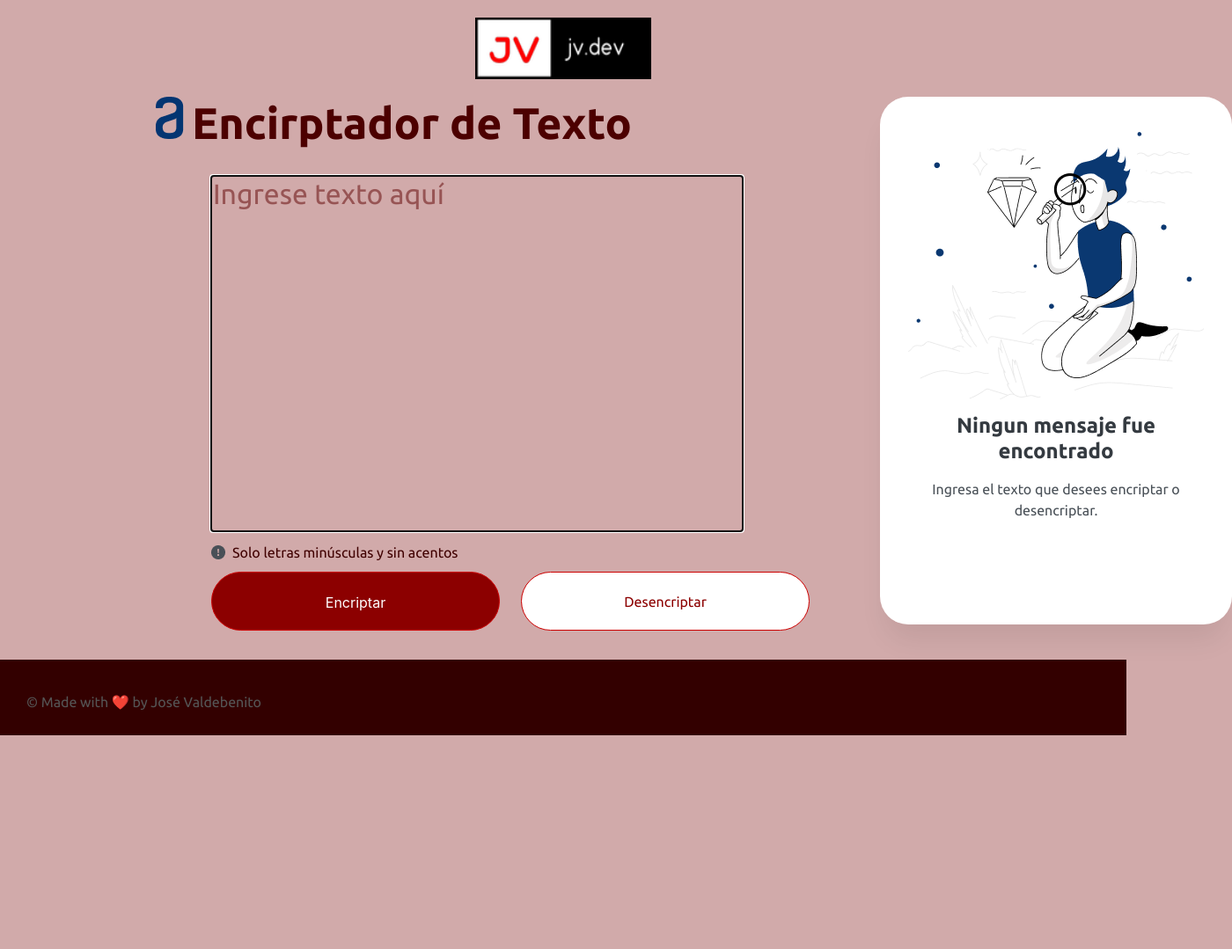
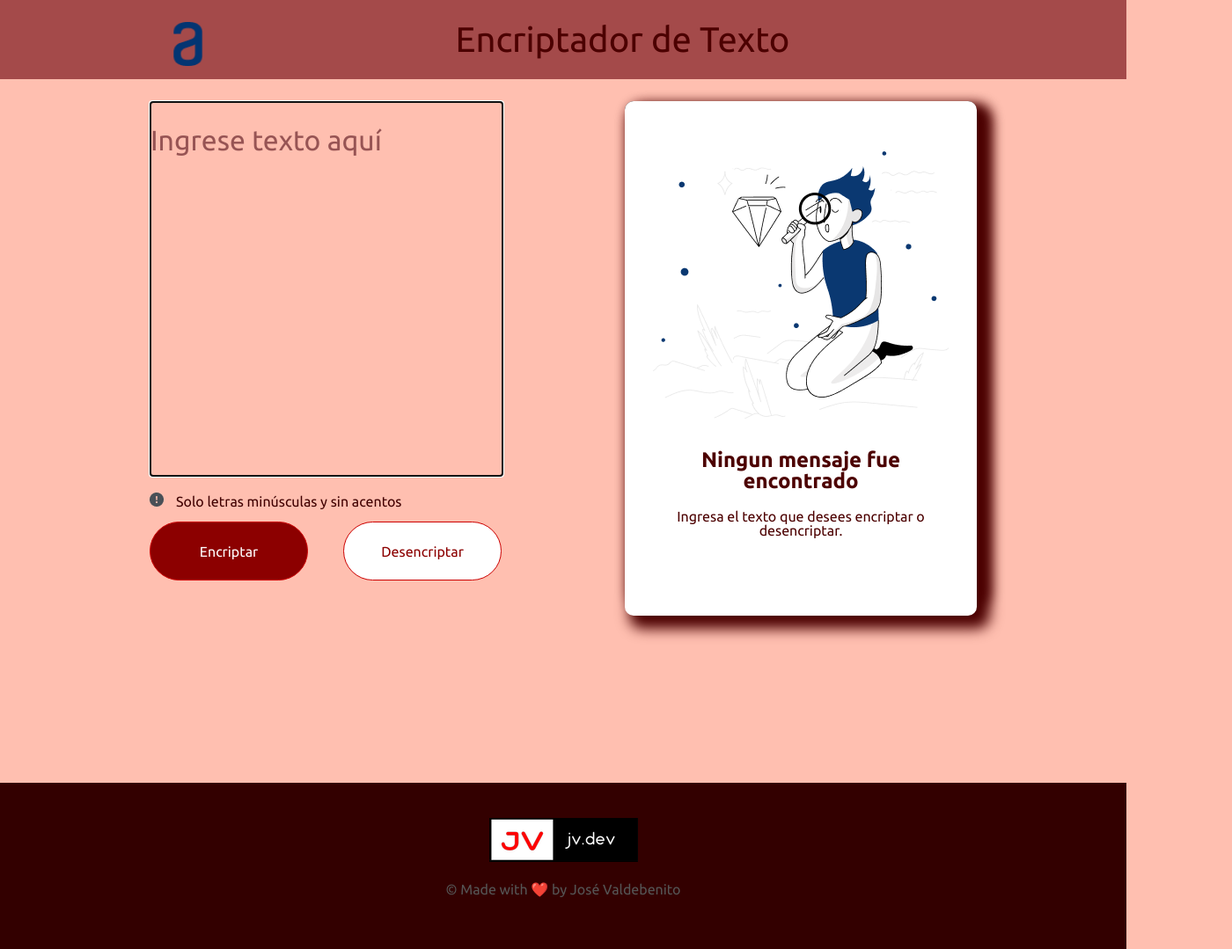
Before and after one commit to JoseValdebenitoG/jvtextencrypt, a plain HTML site: page index.html in a window 1280 px wide. Shown: the whole page at 88% size, 1400 px wide, since content can reach past the window. Before the commit the page ends 836 px from the top, so only its background shows below. Drawn offline with Linux system fonts and the light colour scheme.

Commit message:
ajustando responsive

```diff
--- a/index.html
+++ b/index.html
@@ -2,6 +2,7 @@
 <html lang="es">
     <head>
         <meta charset="utf-8" />
+        <meta name="viewport" content="width=device-width">
         <title>Encriptador de texto JV</title>
         <link rel="shortcut icon" href="static/logojv.ico" mce_href="static/logojv.ico" type="image/x-icon">
         <link rel="stylesheet" href="static/reset.css">
@@ -11,23 +12,27 @@
         <link href="https://fonts.googleapis.com/css2?family=Ubuntu:wght@300;400;700&display=swap" rel="stylesheet">
     </head>
     <body>
+
         <header>
             <div class="caja">
-
-                <img src="static/logojv.png" class="logojv" alt="logo jotauve">
-                <h1><img src="static/Logo.png" alt="logo alura">Encirptador de Texto</h1>
+                <img src="static/Logo.png" class="logoa" alt="logo alura">
+                <h1>Encriptador de Texto</h1>
             </div>
         </header>
-        <div class="left">
+
+        <main>
+            <section class="left">
                 <textarea type="text" class="insert-text" id="insert-text" placeholder="Ingrese texto aquí" autofocus></textarea>
                 <img src="static/Vector.png" class="vector">
                 <p class="advertisement">Solo letras minúsculas y sin acentos</p>
                 <button type="button" class="encryptBtn" onclick="encrypt()" > Encriptar </button>
                 <button class="decryptBtn" onclick="decrypt()">Desencriptar</button>
-        </div>
+            </section>
+
+            <section class="right">
                 <div class="right-doll" id="right-doll">
                     <img src="static/doll.png" class="doll">
-            <div class="dollFrame">
+                    <div class="dollLegend">
                         <h2 class="dollTitle">Ningun mensaje fue encontrado</h2>
                         <p class="dollText">Ingresa el texto que desees encriptar o desencriptar.</p>
                     </div>
@@ -36,11 +41,14 @@
                     <textarea class="encryptText" id="encryptText"></textarea>
                     <button class="copyBtn" onclick="copy()">Copiar</button>
                 </div>
-        <div class="footer">
-            <div class="madeBy">
-                <p>© Made with ❤️  by José Valdebenito</p>
-            </div>
-        </div>
+            </section>
+
+        </main>
+
+        <footer>
+            <img src="static/logojv.png" class="logojv" alt="logo jotauve">
+            <p class="copyright">© Made with ❤️  by José Valdebenito</p>
+        </footer>
         <script src="static/script.js"></script>
     </body>
 </html>
--- a/static/script.js
+++ b/static/script.js
@@ -32,6 +32,7 @@ function encrypt(){
     document.getElementById("right-doll").style.display = "none";
     document.getElementById("right-text").style.display = "block";
     document.getElementById("encryptText").innerHTML = encodeText;
+    document.getElementById("insert-text").value= "";
 }
 
 function decrypt(){
--- a/static/style.css
+++ b/static/style.css
@@ -1,52 +1,89 @@
+html, body {
+    min-height: 100%;
+}
 body{
-    background-color: #d1aaaa;
+    background-color: #FFBFB0;
+    min-height: 100vh;
+}
+
+header{
+    background-color: #a44a4a;
+    padding: 25px 0;
 }
 
 .caja{
     width: 940px;
-    height: 150px;
     position: relative;
     margin: 0 auto;
+    text-align: center;
 }
 
 .caja h1{
-    text-align: left;
+    display: inline-block;
     color:#4C0000;
-    font-size: 50px;
-    font-weight: 700;
+    font-size: 2.5em;
+    font-weight: 500;
     font-family: 'Ubuntu', sans-serif;
-    padding: 20px 0 0;
+    margin: 0 0 0 45px;
 }
 
-.logojv{
-    width: 200px;
-    height: 70px;
+.logoa{
     position: inherit;
-    margin: auto;
-    padding: 20px 0 0 0;
-    display: block;
+    float: inline-start;
+    padding: 0 20px 0 20px;
+    height: 50px;
 }
 
 
+main{
+    width: 940px;
+    height: 100vh;
+    margin: 0 auto;
+}
+.right{
+    float: right;
+    margin: 25px 0 0 0;
+    width: 400px;
+    height: 560px;
+    background-color: #111111;
+    border-radius: 10px;
+    box-shadow: 10px 10px 15px 5px #4C0000;
+}
+
+.left{
+    float: left;
+    padding: 25px 0 0 0;
+    width: 400px;
+    height: 560px;
+}
+
+.right-doll{
+    position: inherit;
+    padding: 25px 0 0 0;
+    width: 400px;
+    height: 560px;
+    background-color: #FFFFFF;
+    border-radius: 10px;
+    box-shadow: 10px 10px 15px 5px #4C0000;
+}
+
 /* Rectangle text*/
+
 .right-text{
-    position: absolute;
+    display: inline-block;
+    padding: 25px 0 0 0;
     width: 400px;
-    height: 600px;
-    left: 1000px;
-    top: 110px;
-    background: #FFFFFF;
-    box-shadow: 0px 24px 32px -8px rgba(0, 0, 0, 0.08);
-    border-radius: 32px;
-    align-items: center;
+    height: 560px;
+    background-color: #FFFFFF;
+    border-radius: 10px;
+    box-shadow: 10px 10px 15px 5px #4C0000;
 }
 
 .encryptText{
-    position: absolute;
-    top: 32px;
-    left: 32px;
+    position: inherit;
+    padding: 0 30px 50px;
     width: 336px;
-    height: 450px;
+    height: 400px;
     color:#4C0000;
     font-family: 'Ubuntu', sans-serif;
     font-style: normal;
@@ -56,79 +93,51 @@ body{
     text-align: left;
     border: none;
     resize: none;
-    flex: none;
-    order: 1;
-    align-self: stretch;
-    flex-grow: 0;
-}
-
-/* Rectangle doll */
-.right-doll{
-    position: absolute;
-    width: 400px;
-    height: 600px;
-    left: 1000px;
-    top: 110px;
-    background: #FFFFFF;
-    box-shadow: 0px 24px 32px -8px rgba(0, 0, 0, 0.08);
-    border-radius: 32px;
 }
 
 .doll{
     position: inherit;
     width: 336px;
     height: 304px;
-    left: 32px;
-    top: 40px;
+    margin: 32px;
+}
+
+.dollLegend{
+    display: flex;
+    flex-direction: column;
+    align-items: center;
+    position: inherit;
+    width: 336px;
+    height: 122px;
+    margin: 0 auto;
 }
 
 .dollTitle{
-    color: #343A40;
+    color: #4C0000;
     font-family: 'Ubuntu', sans-serif;
     font-style: normal;
     font-weight: 700;
     font-size: 24px;
-    line-height: 120%;
     text-align: center;
-    flex: none;
-    order: 1;
-    align-self: stretch;
-    flex-grow: 0;
 }
 
 .dollText{
-    color:#495057;
+    color:#4C0000;
     font-family: 'Ubuntu', sans-serif;
     font-style: normal;
     font-weight: 400;
     font-size: 16px;
-    line-height: 150%;
     text-align: center;
-    flex: none;
-    order: 1;
-    align-self: stretch;
-    flex-grow: 0;
+    padding: 20px 0;
 }
 
-.dollFrame{
-    display: flex;
-    flex-direction: column;
-    align-items: flex-start;
-    padding: 0px;
-    gap: 16px;
-    position: inherit;
-    width: 336px;
-    height: 122px;
-    left: 32px;
-    top: 360px;
-}
 
 .insert-text{
-    position: absolute;
-    width: 600px;
+    display: inline-block;
+    position: inherit;
+    padding:25px 0 0 0;
+    width: 400px;
     height: 400px;
-    left: 240px;
-    top: 200px;
     resize: none;
     color:#4C0000;
     border: none;
@@ -137,6 +146,7 @@ body{
     font-weight: 400;
     font-family: 'Ubuntu', sans-serif;
     font-style: normal;
+    border: 1px solid #330000;
 }
 
 .insert-text::placeholder{
@@ -144,24 +154,24 @@ body{
 }
 
 .vector{
-    position: absolute;
-    left: 240px;
-    top: 620px;
+    position: inherit;
+    padding: 15px 0 0;
 }
 
 .advertisement{
-    position: absolute;
-    left: 264px;
-    top: 620px;
+    display: inline-block;
+    position: inherit;
+    padding: 15px 0 15px 10px;
     color: #400000;
     font-family: 'Ubuntu', sans-serif;
 }
 /* Buttons */
 .encryptBtn{
-    position:absolute;
-    width: 328px;
+    position:inherit;
+    float: left;
+    width: 180px;
     height: 67px;
-    left: 240px;
+    left: 200px;
     top: 650px;
     background: #8C0000;
     border-radius: 40px;
@@ -173,17 +183,16 @@ body{
     color: #FFFFFF;
     font-size: 16px;
     font-weight: 400;
-    font-family: 'Inter', sans-serif;
+    font-family: 'Ubuntu', sans-serif;
     font-style: normal;
     text-align: center;
 }
 
 .decryptBtn{
-    position:absolute;
-    width: 328px;
+    position:inherit;
+    float:right;
+    width: 180px;
     height: 67px;
-    left: 592px;
-    top: 650px;
     background: #FFFFFF;
     border: 1px solid #CC0000;
     border-radius: 40px;
@@ -201,8 +210,7 @@ body{
     /*position*/
     position:inherit;
     box-sizing: border-box;
-    top: 500px;
-    left: 32px;
+    margin: 0 30px;
     /* size */
     width: 336px;
     height: 67px;
@@ -219,16 +227,35 @@ body{
     text-align: center;
 }
 
-.footer {
-    position: absolute;
-    top: 750px;
-    width: 100%;
-	padding: 20px 0 10px 0;
-	background-color: #330000;
+footer {
+    background-color: #330000;
+    padding: 40px;
+    text-align: center;
 }
 
-.madeBy{
-    padding: 20px 30px;
+.copyright{
     color: #555;
     font-family: 'Ubuntu', sans-serif;
+    margin: 20px;
 }
+
+/* CELULARES */
+@media screen and (max-width: 480px){
+    main{
+        min-height:1220px;
+        padding-bottom: 20px;
+    }
+    .caja, main{
+        display: block;
+        width: auto;
+        margin: 0 auto;
+    }
+    .caja h1{
+        display: inline;
+        margin: 0;
+    }
+    .left, .right{
+        float: none;
+        margin: 0 auto;
+    }
+}
```
Lines whose indentation alone changed are shown as unchanged.
